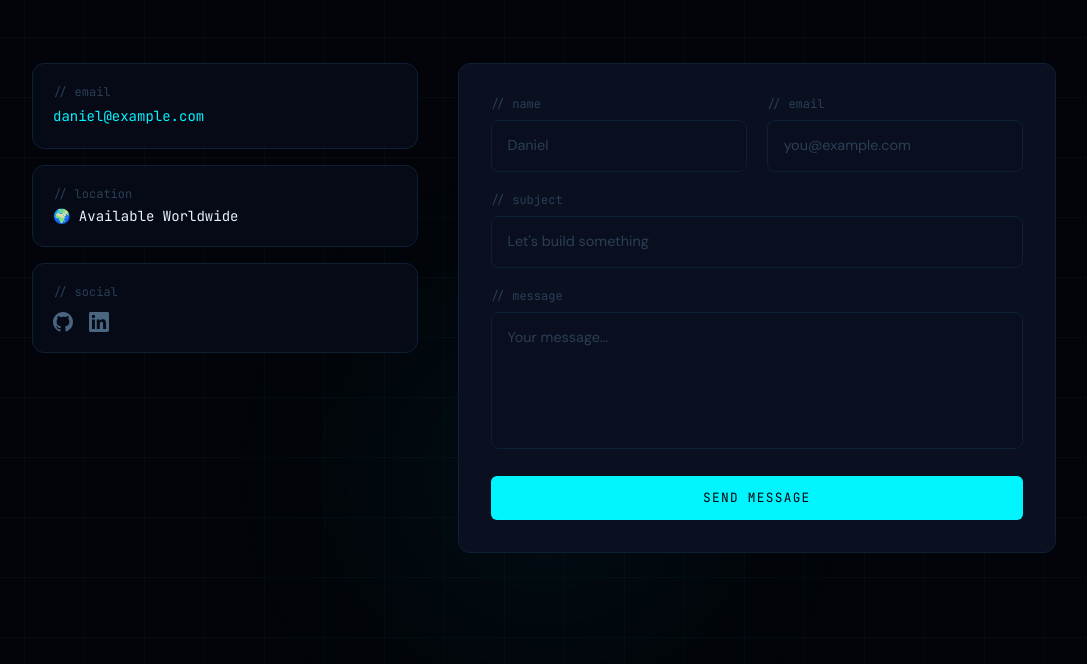
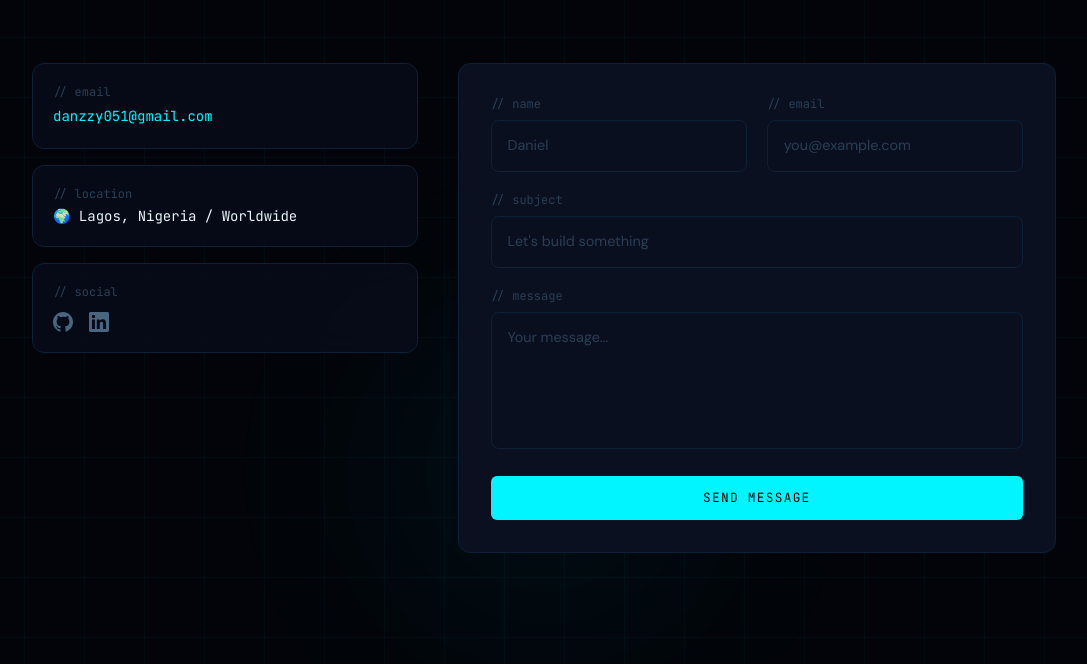
Before and after one commit to DanielHassan-dev/Danny-portfolio, a Django app: page / in a window 1280 px wide. Shown: the part 5183-5847 px from the top of the page, without its empty margins (96-1183 px from the left). Run offline with Django 5.2, Linux system fonts and the light colour scheme; style sheets or scripts are compiled from the project's sources.

Commit message:
added favicon

```diff
--- a/mysite/portfolio/templates/portfolio/base.html
+++ b/mysite/portfolio/templates/portfolio/base.html
@@ -1,3 +1,4 @@
+{% load static %}
 <!DOCTYPE html>
 <html lang="en" class="scroll-smooth">
 <head>
@@ -13,9 +14,7 @@
 
   <!-- ── Tailwind CSS v4 (CDN with @import support) ─── -->
   <!-- <script src="https://cdn.tailwindcss.com"></script> -->
-  <link rel="stylesheet" href="/static/css/output.css" />
-
-  <link rel="icon" type="image/svg+xml" href="/static/images/favicon.svg" />
+  <link rel="stylesheet" href="{% static 'css/output.css' %}" />
 
   <!-- ── Alpine.js ─────────────────────────── -->
   <script defer src="https://cdn.jsdelivr.net/npm/alpinejs@3.x.x/dist/cdn.min.js"></script>
@@ -24,7 +23,7 @@
   <script src="https://unpkg.com/htmx.org@2.0.3"></script>
 
   <!-- ── Favicon ───────────────────────────── -->
-  <link rel="icon" type="image/svg+xml" href="/static/images/favicon.svg" />
+  <link rel="icon" type="image/svg+xml" href="{% static 'images/favicon.svg' %}" />
 </head>
 
 <body
--- a/mysite/portfolio/templates/portfolio/index.html
+++ b/mysite/portfolio/templates/portfolio/index.html
@@ -429,13 +429,13 @@
       <div class="md:col-span-2 space-y-4 reveal reveal-delay-2">
         <div class="glass p-5 border border-[var(--color-border-glow)]">
           <p class="font-mono text-xs text-[var(--color-text-dim)] mb-1">// email</p>
-          <a href="mailto:daniel@example.com" class="text-[var(--color-neon-cyan)] font-mono text-sm hover:opacity-80 transition-opacity">
-            daniel@example.com
+          <a href="mailto:danzzy051@gmail.com" class="text-[var(--color-neon-cyan)] font-mono text-sm hover:opacity-80 transition-opacity">
+            danzzy051@gmail.com
           </a>
         </div>
         <div class="glass p-5">
           <p class="font-mono text-xs text-[var(--color-text-dim)] mb-1">// location</p>
-          <p class="text-[var(--color-text-primary)] font-mono text-sm">🌍 Available Worldwide</p>
+          <p class="text-[var(--color-text-primary)] font-mono text-sm">🌍 Lagos, Nigeria / Worldwide</p>
         </div>
         <div class="glass p-5">
           <p class="font-mono text-xs text-[var(--color-text-dim)] mb-3">// social</p>
```
Also changed, not shown: mysite/portfolio/static/images/favicon.ico (added).
